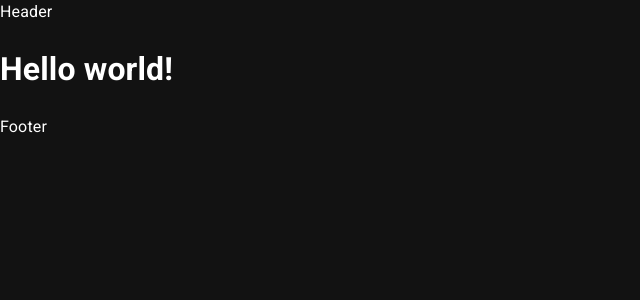
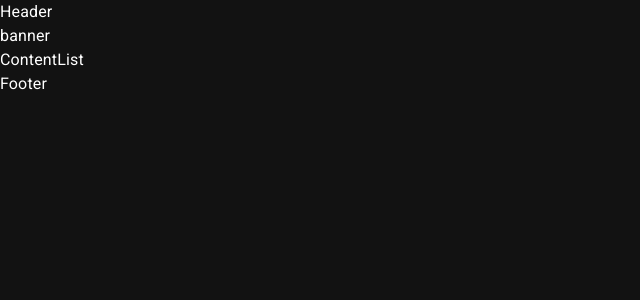
Before and after one commit to arifulbgt4/BestItem, a Next.js app: page /en in a window 1280 px wide. Shown: the top 300 px of the page, without its empty margins (0-640 px from the left). Built offline with nearby package versions, Linux system fonts and the light colour scheme.

Commit message:
feat: Home layout

```diff
--- a/src/app/[locale]/page.tsx
+++ b/src/app/[locale]/page.tsx
@@ -1,10 +1,19 @@
+import { Grid } from "@mui/material";
 import { useTranslations } from "next-intl";
 
+import ContentList from "src/widgets/ContentList";
+import HeroBanner from "src/widgets/HeroBanner/inedex";
+
 export default function Home() {
-  const t = useTranslations();
+  // const t = useTranslations();
   return (
-    <main>
-      <h1>{t("Index.title")}</h1>
-    </main>
+    <Grid container>
+      <Grid item xs={12}>
+        <HeroBanner />
+      </Grid>
+      <Grid item xs={12}>
+        <ContentList />
+      </Grid>
+    </Grid>
   );
 }
--- /dev/null
+++ b/src/widgets/ContentList/Types.ts
@@ -0,0 +1 @@
+export interface ContentListProps {}
--- /dev/null
+++ b/src/widgets/ContentList/index.tsx
@@ -0,0 +1,9 @@
+import { FC } from "react";
+
+import { ContentListProps } from "./Types";
+
+const ContentList: FC<ContentListProps> = () => {
+  return <div>ContentList</div>;
+};
+
+export default ContentList;
--- /dev/null
+++ b/src/widgets/HeroBanner/Types.ts
@@ -0,0 +1 @@
+export interface HeroBannerProps {}
--- /dev/null
+++ b/src/widgets/HeroBanner/inedex.tsx
@@ -0,0 +1,9 @@
+import { FC } from "react";
+
+import { HeroBannerProps } from "./Types";
+
+const HeroBanner: FC<HeroBannerProps> = () => {
+  return <div>banner</div>;
+};
+
+export default HeroBanner;
```
